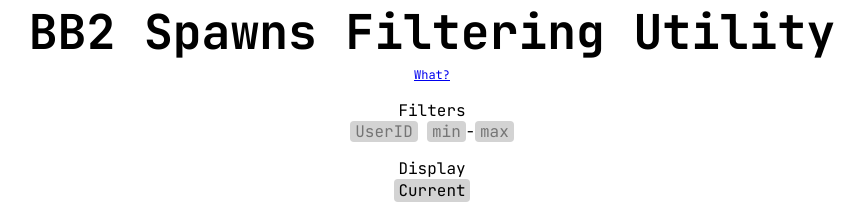
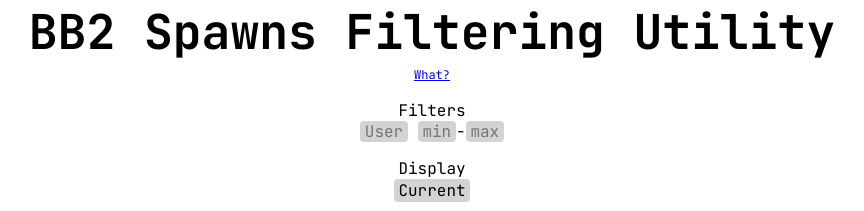
Before and after one commit to danik00111/bb2spawns, a React (Vite) app: page / in a window 1280 px wide. Shown: the top 211 px of the page, without its empty margins (208-1072 px from the left). Built offline with nearby package versions, Linux system fonts and the light colour scheme; no server answers.

Commit message:
you can now filter by the username too yippeeeeee

```diff
--- a/src/App.jsx
+++ b/src/App.jsx
@@ -3,7 +3,8 @@ import './App.css';
 import Padding from './Padding.jsx';
 import SpawnCard from './SpawnCard.jsx';
 const spawnslink = 'https://api.jsonbin.io/v3/b/67a493c4ad19ca34f8faca8c/latest';
-
+import { useContext } from 'react';
+import NamesContext from './NamesContext.js';
 
 function App() {
   const [spawnFilter, setFilter] = useState({
@@ -24,6 +25,7 @@ function App() {
     });
   }, []);
 
+  const names = useContext(NamesContext);
 
   return (
     <>
@@ -36,7 +38,7 @@ function App() {
           <br/><br/>
           there are some filters at the top of the page, in order:
           <br/>
-          - from a certain user (click any name to copy it&apos;s id, paste that into userid)
+          - from a certain user<br/>(works with both the nick and the userid<br/>(which you can copy by clicking a name))
           <br/>
           - in the id range (ids are chronological)
           <br/>
@@ -58,7 +60,7 @@ function App() {
       <div id="options">
         <p className="option">Filters</p>
         <div id="filterlist">
-        <input id="input-user" className='input-user' type="number" onKeyDown={(e)=>e.key !== 'e'} placeholder="UserID" style={{width:'7ch'/* not feeling like dynamically coding this */}}
+        <input id="input-user" className='input-user' type="text" onKeyDown={(e)=>e.key !== 'e'} placeholder="User" style={{width:'5ch'/* not feeling like dynamically coding this */}}
         onInput={()=>{
           const inp = document.getElementById('input-user');
           inp.style.width = Math.max(inp.placeholder.length, inp.value.length)+1+'ch';
@@ -106,7 +108,10 @@ function App() {
               (x.ogtext!=undefined ? x.ogtext.toLowerCase().includes(spawnFilter.search.toLowerCase()) : false)
               ||x.text.toLowerCase().includes(spawnFilter.search.toLowerCase())
             )) return false;
-            if(spawnFilter.user != '') if(x.author != spawnFilter.user) return false;
+            if(!(
+              x.author == spawnFilter.user // id check
+              || (names[x.author]??'').toLowerCase().includes(spawnFilter.user.toLowerCase()) // name check
+            )) return false;
             return true;
           }).map(x=><SpawnCard {...x} key={x.id} text={(spawnFilter.displayOG && (x.ogtext!=undefined)) ? x.ogtext : x.text}/>)
         }
```
